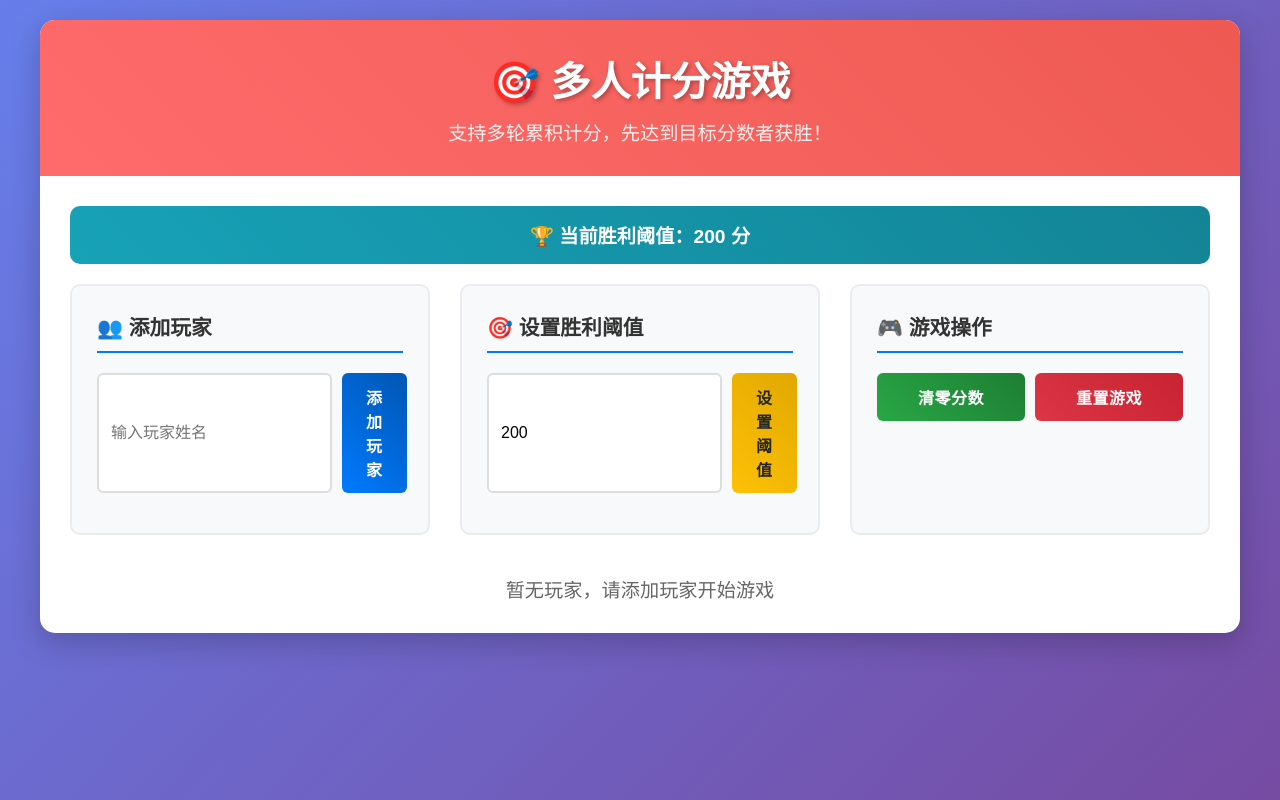
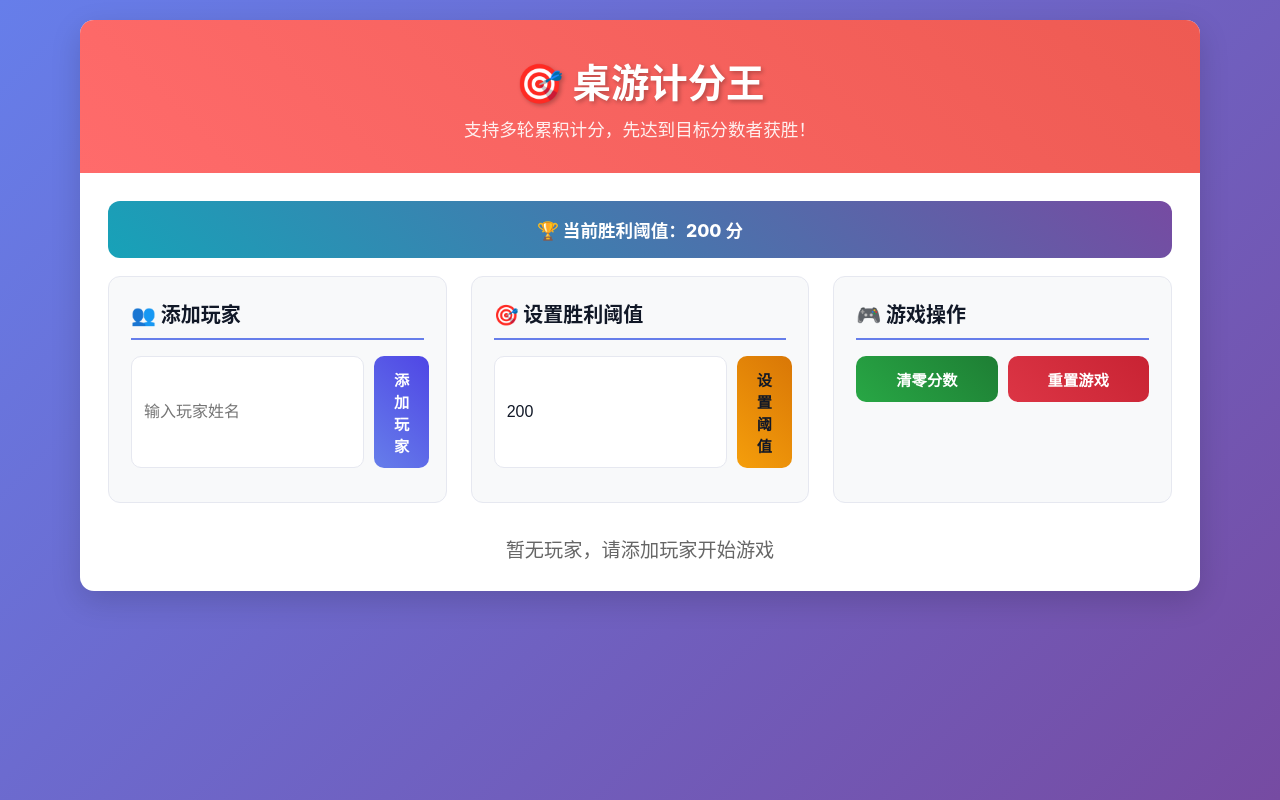
Before and after one commit to kebijuelun/score_king, a Flask app: page / in a window 1280 px wide. Run offline with Flask 3, Linux system fonts and the light colour scheme.

Commit message:
score king

```diff
--- a/android_app/app/src/main/res/values/strings.xml
+++ b/android_app/app/src/main/res/values/strings.xml
@@ -1,4 +1,4 @@
 <?xml version="1.0" encoding="utf-8"?>
 <resources>
-    <string name="app_name">score_king</string>
+    <string name="app_name">桌游计分王</string>
 </resources>
--- a/app.py
+++ b/app.py
@@ -186,4 +186,12 @@ if __name__ == '__main__':
     # Create templates directory if it doesn't exist
     os.makedirs('templates', exist_ok=True)
 
-    app.run(debug=True, host='0.0.0.0', port=8080)
+    # Respect environment variables with safe defaults
+    debug_mode = os.getenv('FLASK_DEBUG', '0') == '1'
+    host = os.getenv('HOST', '127.0.0.1')
+    try:
+        port = int(os.getenv('PORT', '8080'))
+    except ValueError:
+        port = 8080
+
+    app.run(debug=debug_mode, host=host, port=port)
--- a/run.py
+++ b/run.py
@@ -30,7 +30,7 @@ def open_browser():
 
 def main():
     """Main function to run the game"""
-    print("🎯 多人计分游戏启动器")
+    print("🎯 桌游计分王启动器")
     print("=" * 40)
 
     # Check and install requirements
@@ -43,7 +43,7 @@ def main():
     # Create templates directory if it doesn't exist
     os.makedirs('templates', exist_ok=True)
 
-    print("\n🚀 启动游戏服务器...")
+    print("\n🚀 启动桌游计分王服务器...")
     print("📍 服务器地址: http://localhost:8080")
     print("⚡ 按 Ctrl+C 停止服务器")
     print("-" * 40)
@@ -54,7 +54,7 @@ def main():
     # Run the Flask app
     try:
         from app import app
-        app.run(debug=True, host='0.0.0.0', port=8080, use_reloader=False)
+        app.run(debug=True, host='127.0.0.1', port=8080, use_reloader=False)
     except KeyboardInterrupt:
         print("\n\n👋 游戏服务器已停止")
     except Exception as e:
--- a/templates/index.html
+++ b/templates/index.html
@@ -3,332 +3,210 @@
 <head>
     <meta charset="UTF-8">
     <meta name="viewport" content="width=device-width, initial-scale=1.0">
-    <title>多人计分游戏</title>
+    <title>桌游计分王</title>
     <style>
-        * {
-            margin: 0;
-            padding: 0;
-            box-sizing: border-box;
+        /* CSS reset */
+        * { margin: 0; padding: 0; box-sizing: border-box; }
+
+        /* Design tokens */
+        :root {
+            --bg-start: #667eea;
+            --bg-end: #764ba2;
+            --surface: #ffffff;
+            --surface-2: #f8f9fa;
+            --border: #e6e8f0;
+            --text: #111827;
+            --text-muted: #6b7280;
+            --primary: #667eea;
+            --primary-dark: #4f46e5;
+            --secondary: #764ba2;
+            --tertiary: #17a2b8;
+            --success: #28a745;
+            --success-dark: #1e7e34;
+            --danger: #dc3545;
+            --danger-dark: #c82333;
+            --warning: #f59e0b;
+            --warning-dark: #d97706;
+            --shadow: 0 10px 30px rgba(0,0,0,0.15);
+            --radius: 14px;
+        }
+
+        @media (prefers-color-scheme: dark) {
+            :root {
+                --surface: #111827;
+                --surface-2: #1f2937;
+                --border: #243244;
+                --text: #e5e7eb;
+                --text-muted: #9ca3af;
+                --shadow: 0 10px 30px rgba(0,0,0,0.5);
+            }
         }
 
         body {
-            font-family: 'Arial', sans-serif;
-            background: linear-gradient(135deg, #667eea 0%, #764ba2 100%);
+            font-family: 'Inter', 'SF Pro Text', 'Segoe UI', 'PingFang SC', 'Hiragino Sans GB', 'Noto Sans CJK SC', Arial, sans-serif;
+            color: var(--text);
+            background: linear-gradient(135deg, var(--bg-start) 0%, var(--bg-end) 100%);
             min-height: 100vh;
             padding: 20px;
         }
 
         .container {
-            max-width: 1200px;
+            max-width: 1120px;
             margin: 0 auto;
-            background: white;
-            border-radius: 15px;
-            box-shadow: 0 10px 30px rgba(0,0,0,0.2);
+            background: var(--surface);
+            border-radius: var(--radius);
+            box-shadow: var(--shadow);
             overflow: hidden;
         }
 
         .header {
             background: linear-gradient(45deg, #ff6b6b, #ee5a52);
-            color: white;
-            padding: 30px;
+            color: #fff;
+            padding: 32px;
             text-align: center;
             position: relative;
         }
 
         .header h1 {
-            font-size: 2.5em;
-            margin-bottom: 10px;
-            text-shadow: 2px 2px 4px rgba(0,0,0,0.3);
+            font-size: 2.4em;
+            margin-bottom: 8px;
+            text-shadow: 2px 2px 4px rgba(0,0,0,0.25);
         }
 
-        .header p {
-            font-size: 1.2em;
-            opacity: 0.9;
-        }
+        .header p { font-size: 1.1em; opacity: 0.9; }
 
-        .content {
-            padding: 30px;
-        }
+        .content { padding: 28px; }
 
         .game-controls {
             display: grid;
             grid-template-columns: repeat(auto-fit, minmax(300px, 1fr));
-            gap: 30px;
-            margin-bottom: 40px;
+            gap: 24px;
+            margin-bottom: 32px;
         }
 
         .control-section {
-            background: #f8f9fa;
-            padding: 25px;
-            border-radius: 10px;
-            border: 2px solid #e9ecef;
+            background: var(--surface-2);
+            padding: 22px;
+            border-radius: 12px;
+            border: 1px solid var(--border);
         }
 
         .control-section h3 {
-            margin-bottom: 20px;
-            color: #333;
-            font-size: 1.3em;
-            border-bottom: 2px solid #007bff;
+            margin-bottom: 16px;
+            color: var(--text);
+            font-size: 1.25em;
+            border-bottom: 2px solid var(--primary);
             padding-bottom: 10px;
         }
 
-        .input-group {
-            display: flex;
-            gap: 10px;
-            margin-bottom: 15px;
-        }
+        .input-group { display: flex; gap: 10px; margin-bottom: 12px; }
 
         .input-group input {
             flex: 1;
             padding: 12px;
-            border: 2px solid #ddd;
-            border-radius: 6px;
+            border: 1.5px solid var(--border);
+            background: var(--surface);
+            color: var(--text);
+            border-radius: 10px;
             font-size: 1em;
-            transition: border-color 0.3s;
+            transition: border-color 0.2s, box-shadow 0.2s;
         }
 
         .input-group input:focus {
-            border-color: #007bff;
+            border-color: var(--primary);
             outline: none;
+            box-shadow: 0 0 0 3px rgba(102,126,234,0.2);
         }
 
         .btn {
-            padding: 12px 24px;
+            padding: 12px 20px;
             border: none;
-            border-radius: 6px;
+            border-radius: 10px;
             cursor: pointer;
-            font-size: 1em;
-            font-weight: bold;
-            transition: all 0.3s;
-            text-transform: uppercase;
-            letter-spacing: 0.5px;
+            font-size: 0.95em;
+            font-weight: 700;
+            transition: transform 0.15s ease, box-shadow 0.2s ease, filter 0.2s ease;
+            text-transform: none;
+            letter-spacing: .2px;
         }
 
-        .btn-primary {
-            background: linear-gradient(45deg, #007bff, #0056b3);
-            color: white;
+        .btn:hover { transform: translateY(-1px); box-shadow: 0 8px 20px rgba(0,0,0,0.15); }
+        .btn:active { transform: translateY(0); filter: brightness(0.96); }
+
+        .btn-primary { background: linear-gradient(45deg, var(--primary), var(--primary-dark)); color: #fff; }
+        .btn-success { background: linear-gradient(45deg, var(--success), var(--success-dark)); color: #fff; }
+        .btn-danger  { background: linear-gradient(45deg, var(--danger), var(--danger-dark)); color: #fff; }
+        .btn-warning { background: linear-gradient(45deg, var(--warning), var(--warning-dark)); color: #111827; }
+
+        .threshold-display {
+            background: linear-gradient(45deg, var(--tertiary), var(--secondary));
+            color: #fff;
+            padding: 16px;
+            border-radius: 12px;
+            text-align: center;
+            font-size: 1.1em;
+            font-weight: 800;
+            margin-bottom: 18px;
         }
 
-        .btn-success {
-            background: linear-gradient(45deg, #28a745, #1e7e34);
-            color: white;
-        }
-
-        .btn-danger {
-            background: linear-gradient(45deg, #dc3545, #c82333);
-            color: white;
-        }
-
-        .btn-warning {
-            background: linear-gradient(45deg, #ffc107, #e0a800);
-            color: #212529;
-        }
-
-        .btn:hover {
-            transform: translateY(-2px);
-            box-shadow: 0 5px 15px rgba(0,0,0,0.2);
-        }
-
-        .threshold-display {
-            background: linear-gradient(45deg, #17a2b8, #138496);
-            color: white;
-            padding: 15px;
-            border-radius: 10px;
-            text-align: center;
-            font-size: 1.2em;
-            font-weight: bold;
-            margin-bottom: 20px;
-        }
-
-        .players-grid {
-            display: grid;
-            grid-template-columns: repeat(auto-fill, minmax(280px, 1fr));
-            gap: 20px;
-            margin-top: 30px;
-        }
+        .players-grid { display: grid; grid-template-columns: repeat(auto-fill, minmax(280px, 1fr)); gap: 18px; margin-top: 22px; }
 
         .player-card {
-            background: white;
-            border: 3px solid #e9ecef;
-            border-radius: 15px;
-            padding: 20px;
-            transition: all 0.3s;
+            background: var(--surface);
+            border: 1.5px solid var(--border);
+            border-radius: 14px;
+            padding: 18px;
+            transition: transform .15s ease, box-shadow .2s ease, border-color .2s ease;
             position: relative;
             overflow: hidden;
         }
 
-        .player-card:hover {
-            transform: translateY(-5px);
-            box-shadow: 0 10px 25px rgba(0,0,0,0.1);
-        }
+        .player-card:hover { transform: translateY(-3px); box-shadow: var(--shadow); border-color: rgba(102,126,234,.45); }
 
-        .player-card.winner {
-            border-color: #28a745;
-            background: linear-gradient(45deg, #d4edda, #c3e6cb);
-            animation: pulse 2s infinite;
-        }
+        .player-card.winner { border-color: var(--success); background: linear-gradient(45deg, rgba(40,167,69,.06), rgba(32,201,151,.06)); animation: pulse 2.4s infinite; }
+        @keyframes pulse { 0%{transform:scale(1)} 50%{transform:scale(1.02)} 100%{transform:scale(1)} }
 
-        @keyframes pulse {
-            0% { transform: scale(1); }
-            50% { transform: scale(1.02); }
-            100% { transform: scale(1); }
-        }
-
-        .player-header {
-            display: flex;
-            justify-content: space-between;
-            align-items: center;
-            margin-bottom: 15px;
-        }
-
-        .player-name {
-            font-size: 1.3em;
-            font-weight: bold;
-            color: #333;
-        }
+        .player-header { display: flex; justify-content: space-between; align-items: center; margin-bottom: 12px; }
+        .player-name { font-size: 1.16em; font-weight: 800; color: var(--text); }
 
         .player-score {
             font-size: 2em;
-            font-weight: bold;
-            background: linear-gradient(45deg, #007bff, #0056b3);
-            -webkit-background-clip: text;
-            -webkit-text-fill-color: transparent;
-            background-clip: text;
+            font-weight: 900;
+            background: linear-gradient(45deg, var(--primary), var(--primary-dark));
+            -webkit-background-clip: text; background-clip: text; -webkit-text-fill-color: transparent;
         }
 
         .winner-badge {
-            position: absolute;
-            top: -10px;
-            right: -10px;
+            position: absolute; top: -10px; right: -10px;
             background: linear-gradient(45deg, #ffd700, #ffed4e);
-            color: #333;
-            padding: 5px 15px;
-            border-radius: 20px;
-            font-weight: bold;
-            font-size: 0.9em;
-            transform: rotate(15deg);
-            box-shadow: 0 3px 10px rgba(0,0,0,0.2);
+            color: #333; padding: 5px 15px; border-radius: 20px; font-weight: 800; font-size: .9em;
+            transform: rotate(15deg); box-shadow: 0 3px 10px rgba(0,0,0,0.2);
         }
 
-        .score-input-section {
-            margin-top: 15px;
-        }
+        .score-input-section { margin-top: 14px; }
 
-        .rounds-history {
-            margin-top: 15px;
-            max-height: 100px;
-            overflow-y: auto;
-            background: #f8f9fa;
-            padding: 10px;
-            border-radius: 6px;
-            border: 1px solid #e9ecef;
-        }
+        .rounds-history { margin-top: 14px; max-height: 100px; overflow-y: auto; background: var(--surface-2); padding: 10px; border-radius: 10px; border: 1px solid var(--border); }
 
-        .round-item {
-            display: inline-block;
-            background: #007bff;
-            color: white;
-            padding: 3px 8px;
-            margin: 2px;
-            border-radius: 12px;
-            font-size: 0.8em;
-        }
+        .round-item { display: inline-block; background: var(--primary); color: #fff; padding: 4px 10px; margin: 2px; border-radius: 999px; font-size: .8em; }
 
-        .message {
-            padding: 15px;
-            margin: 20px 0;
-            border-radius: 6px;
-            text-align: center;
-            font-weight: bold;
-        }
+        .message { padding: 14px; margin: 18px 0; border-radius: 10px; text-align: center; font-weight: 800; }
+        .message.success { background: #d4edda; color: #155724; border: 1px solid #c3e6cb; }
+        .message.error   { background: #f8d7da; color: #721c24; border: 1px solid #f5c6cb; }
 
-        .message.success {
-            background: #d4edda;
-            color: #155724;
-            border: 1px solid #c3e6cb;
-        }
+        .game-over-overlay { position: fixed; inset: 0; background: rgba(0,0,0,0.75); display: flex; justify-content: center; align-items: center; z-index: 1000; }
+        .game-over-modal { background: var(--surface); padding: 40px; border-radius: 18px; text-align: center; max-width: 520px; width: 92%; box-shadow: var(--shadow); animation: bounceIn .6s; }
+        @keyframes bounceIn { 0%{transform:scale(.3);opacity:0} 50%{transform:scale(1.05)} 70%{transform:scale(.9)} 100%{transform:scale(1);opacity:1} }
+        .winner-announcement { font-size: 3em; margin-bottom: 14px; background: linear-gradient(45deg, #ffd700, #ffed4e); -webkit-background-clip: text; -webkit-text-fill-color: transparent; background-clip: text; }
+        .hidden { display: none; }
 
-        .message.error {
-            background: #f8d7da;
-            color: #721c24;
-            border: 1px solid #f5c6cb;
-        }
-
-        .game-over-overlay {
-            position: fixed;
-            top: 0;
-            left: 0;
-            width: 100%;
-            height: 100%;
-            background: rgba(0,0,0,0.8);
-            display: flex;
-            justify-content: center;
-            align-items: center;
-            z-index: 1000;
-        }
-
-        .game-over-modal {
-            background: white;
-            padding: 50px;
-            border-radius: 20px;
-            text-align: center;
-            max-width: 500px;
-            width: 90%;
-            animation: bounceIn 0.6s;
-        }
-
-        @keyframes bounceIn {
-            0% { transform: scale(0.3); opacity: 0; }
-            50% { transform: scale(1.05); }
-            70% { transform: scale(0.9); }
-            100% { transform: scale(1); opacity: 1; }
-        }
-
-        .winner-announcement {
-            font-size: 3em;
-            margin-bottom: 20px;
-            background: linear-gradient(45deg, #ffd700, #ffed4e);
-            -webkit-background-clip: text;
-            -webkit-text-fill-color: transparent;
-            background-clip: text;
-        }
-
-        .hidden {
-            display: none;
-        }
-
-        .progress-bar {
-            width: 100%;
-            height: 10px;
-            background: #e9ecef;
-            border-radius: 5px;
-            margin: 10px 0;
-            overflow: hidden;
-        }
-
-        .progress-fill {
-            height: 100%;
-            background: linear-gradient(45deg, #28a745, #20c997);
-            border-radius: 5px;
-            transition: width 0.3s ease;
-        }
+        .progress-bar { width: 100%; height: 10px; background: var(--surface-2); border: 1px solid var(--border); border-radius: 6px; margin: 8px 0; overflow: hidden; }
+        .progress-fill { height: 100%; background: linear-gradient(45deg, var(--success), #20c997); border-radius: 6px; transition: width .25s ease; }
 
         @media (max-width: 768px) {
-            .game-controls {
-                grid-template-columns: 1fr;
-            }
-
-            .players-grid {
-                grid-template-columns: 1fr;
-            }
-
-            .input-group {
-                flex-direction: column;
-            }
-
-            .header h1 {
-                font-size: 2em;
-            }
+            .game-controls { grid-template-columns: 1fr; }
+            .players-grid { grid-template-columns: 1fr; }
+            .input-group { flex-direction: column; }
+            .header h1 { font-size: 2em; }
         }
     </style>
 </head>
@@ -336,7 +214,7 @@
     <div class="container">
         <!-- Header -->
         <div class="header">
-            <h1>🎯 多人计分游戏</h1>
+            <h1>🎯 桌游计分王</h1>
             <p>支持多轮累积计分，先达到目标分数者获胜！</p>
         </div>
 
```
Also changed, not shown: create_icon.py (deleted, +0 -125 lines), requirements.txt (+2 -20 lines), README.md, images/score_king_app.png (added), images/score_king_web.png (added), 7 other files.
